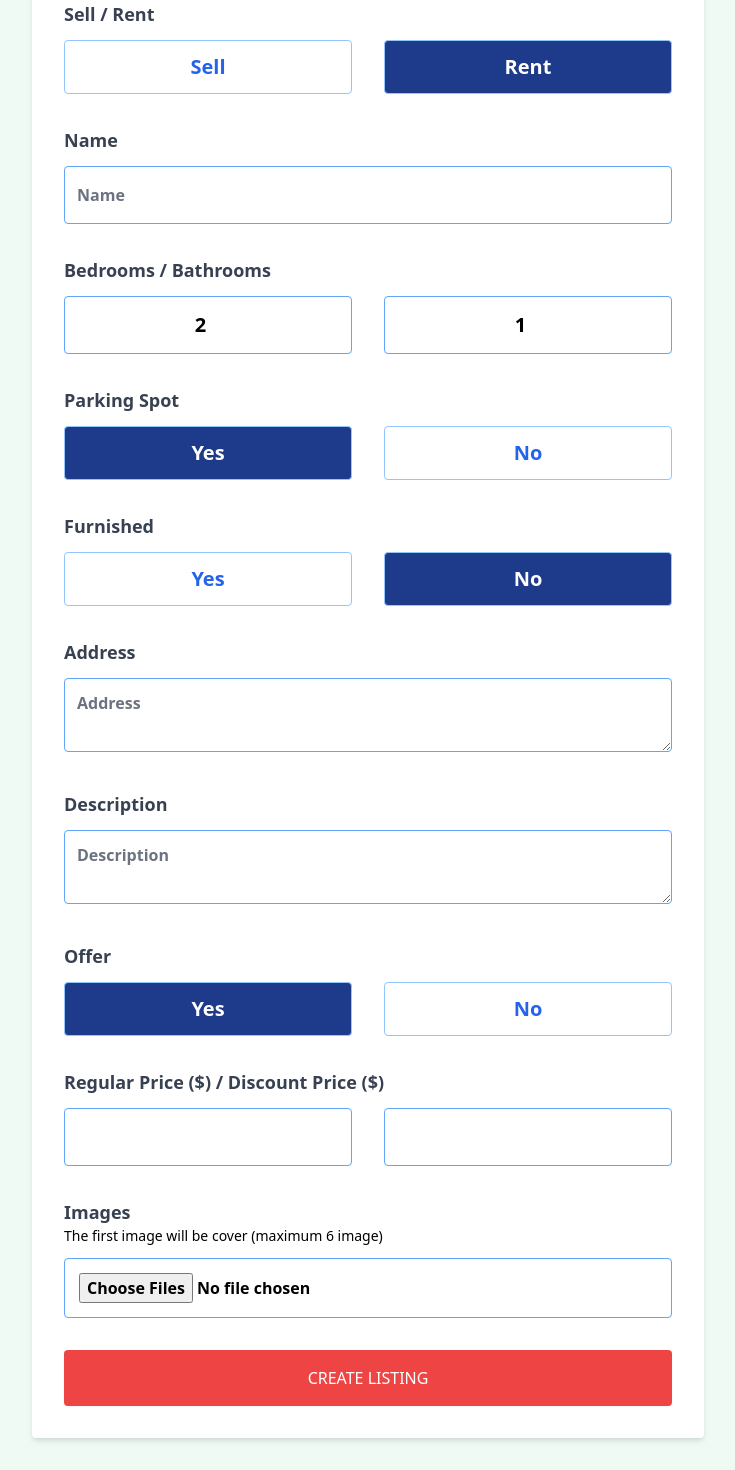
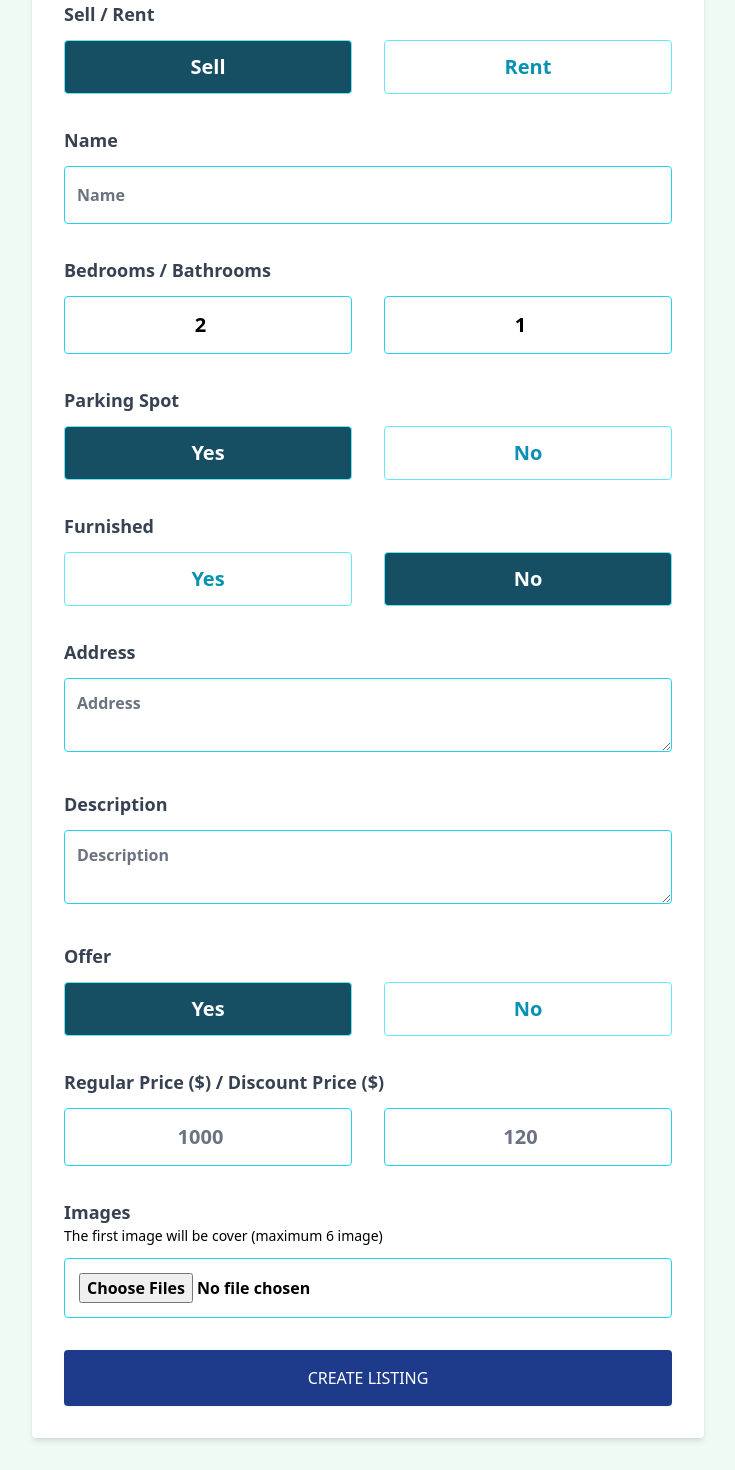
Before and after one commit to abrarzahed/react-realtor-clone, a React (Create React App) app: page /create-listing in a window 1280 px wide. Shown: the part 204-1674 px from the top of the page, without its empty margins (272-1007 px from the left). Built offline with nearby package versions, Linux system fonts and the light colour scheme; no server answers.

Commit message:
completed createlisting form handling

```diff
--- a/src/pages/CreateListing.jsx
+++ b/src/pages/CreateListing.jsx
@@ -2,7 +2,7 @@ import { useState } from "react";
 
 export default function CreateListing() {
   const [formData, setFormData] = useState({
-    type: "rent",
+    type: "sell",
     name: "",
     bedrooms: 2,
     bathrooms: 1,
@@ -13,9 +13,42 @@ export default function CreateListing() {
     offer: true,
     regularPrice: "",
     discountPrice: "",
+    images: {},
   });
 
-  const onFieldsChange = () => {};
+  const onFieldsChange = (e, fieldValue) => {
+    e.preventDefault();
+    const { name, type, value, files } = e.target;
+
+    console.log(files);
+
+    if (type === "button") {
+      setFormData((prev) => {
+        return {
+          ...prev,
+          [name]: fieldValue,
+        };
+      });
+    }
+
+    if (type === "text" || type === "textarea" || type === "number") {
+      setFormData((prev) => {
+        return {
+          ...prev,
+          [name]: value,
+        };
+      });
+    }
+
+    if (type === "file") {
+      setFormData((prev) => {
+        return {
+          ...prev,
+          [name]: files,
+        };
+      });
+    }
+  };
 
   return (
     <main className="px-4 my-8">
@@ -23,7 +56,7 @@ export default function CreateListing() {
         <h1 className="text-3xl border-b-2 pb-[14px] mb-6 font-bold text-gray-800">
           Create a Listing
         </h1>
-        <form id="form">
+        <form>
           {/* ============ Sell or Rent ============ */}
           <div className="my-8 input-group">
             <p className="font-semibold mb-3 text-lg text-gray-700">
@@ -31,23 +64,25 @@ export default function CreateListing() {
             </p>
             <div className="flex space-x-8 items-center">
               <button
-                name="sell"
+                onClick={(e) => onFieldsChange(e, "sell")}
+                name="type"
                 type="button"
-                className={`w-full border  border-blue-300 rounded p-3 text-xl font-semibold ${
+                className={`w-full border  border-cyan-300 rounded p-3 text-xl font-semibold ${
                   formData.type === "sell"
-                    ? "bg-blue-900 text-white"
-                    : "bg-white text-blue-600"
+                    ? "bg-cyan-900 text-white"
+                    : "bg-white text-cyan-600"
                 }`}
               >
                 Sell
               </button>
               <button
-                name="rent"
+                onClick={(e) => onFieldsChange(e, "rent")}
+                name="type"
                 type="button"
-                className={`w-full border border-blue-300  rounded p-3 text-xl font-semibold ${
+                className={`w-full border border-cyan-300  rounded p-3 text-xl font-semibold ${
                   formData.type === "rent"
-                    ? "bg-blue-900 text-white"
-                    : "bg-white text-blue-600"
+                    ? "bg-cyan-900 text-white"
+                    : "bg-white text-cyan-600"
                 }`}
               >
                 Rent
@@ -65,7 +100,7 @@ export default function CreateListing() {
               maxLength="32"
               type="text"
               placeholder="Name"
-              className="w-full rounded py-4 border border-blue-400 font-semibold"
+              className="w-full rounded py-4 border border-cyan-400 focus:border-cyan-300 font-semibold"
               required
               onChange={onFieldsChange}
             />
@@ -82,7 +117,7 @@ export default function CreateListing() {
                 value={formData.bedrooms}
                 type="number"
                 placeholder="4"
-                className="w-full rounded py-[14px] border border-blue-400 text-center text-xl font-semibold"
+                className="w-full rounded py-[14px] border border-cyan-400 focus:border-cyan-300 text-center text-xl font-semibold"
                 onChange={onFieldsChange}
                 required
               />
@@ -91,7 +126,7 @@ export default function CreateListing() {
                 value={formData.bathrooms}
                 placeholder="2"
                 type="number"
-                className="w-full rounded py-[14px] border border-blue-400 text-center text-xl font-semibold"
+                className="w-full rounded py-[14px] border border-cyan-400 focus:border-cyan-300 text-center text-xl font-semibold"
                 onChange={onFieldsChange}
                 required
               />
@@ -107,22 +142,24 @@ export default function CreateListing() {
               <button
                 name="parkingSpot"
                 type="button"
-                className={`w-full border  border-blue-300 rounded p-3 text-xl font-semibold ${
+                className={`w-full border  border-cyan-300 rounded p-3 text-xl font-semibold ${
                   formData.parkingSpot
-                    ? "bg-blue-900 text-white"
-                    : "bg-white text-blue-600"
+                    ? "bg-cyan-900 text-white"
+                    : "bg-white text-cyan-600"
                 }`}
+                onClick={(e) => onFieldsChange(e, true)}
               >
                 Yes
               </button>
               <button
                 name="parkingSpot"
                 type="button"
-                className={`w-full border  border-blue-300 rounded p-3 text-xl font-semibold ${
+                className={`w-full border  border-cyan-300 rounded p-3 text-xl font-semibold ${
                   !formData.parkingSpot
-                    ? "bg-blue-900 text-white"
-                    : "bg-white text-blue-600"
+                    ? "bg-cyan-900 text-white"
+                    : "bg-white text-cyan-600"
                 }`}
+                onClick={(e) => onFieldsChange(e, false)}
               >
                 No
               </button>
@@ -138,22 +175,24 @@ export default function CreateListing() {
               <button
                 name="isFurnished"
                 type="button"
-                className={`w-full border  border-blue-300 rounded p-3 text-xl font-semibold ${
+                className={`w-full border  border-cyan-300 rounded p-3 text-xl font-semibold ${
                   formData.isFurnished
-                    ? "bg-blue-900 text-white"
-                    : "bg-white text-blue-600"
+                    ? "bg-cyan-900 text-white"
+                    : "bg-white text-cyan-600"
                 }`}
+                onClick={(e) => onFieldsChange(e, true)}
               >
                 Yes
               </button>
               <button
                 name="isFurnished"
                 type="button"
-                className={`w-full border  border-blue-300 rounded p-3 text-xl font-semibold ${
+                className={`w-full border  border-cyan-300 rounded p-3 text-xl font-semibold ${
                   !formData.isFurnished
-                    ? "bg-blue-900 text-white"
-                    : "bg-white text-blue-600"
+                    ? "bg-cyan-900 text-white"
+                    : "bg-white text-cyan-600"
                 }`}
+                onClick={(e) => onFieldsChange(e, false)}
               >
                 No
               </button>
@@ -168,7 +207,7 @@ export default function CreateListing() {
               value={formData.address}
               type="text"
               placeholder="Address"
-              className="w-full rounded py-3 border border-blue-400 font-semibold"
+              className="w-full rounded py-3 border border-cyan-400 focus:border-cyan-300 font-semibold"
               required
               onChange={onFieldsChange}
             ></textarea>
@@ -184,7 +223,7 @@ export default function CreateListing() {
               value={formData.description}
               type="text"
               placeholder="Description"
-              className="w-full rounded py-3 border border-blue-400 font-semibold"
+              className="w-full rounded py-3 border border-cyan-400 focus:border-cyan-300 font-semibold"
               required
               onChange={onFieldsChange}
             ></textarea>
@@ -197,22 +236,24 @@ export default function CreateListing() {
               <button
                 name="offer"
                 type="button"
-                className={`w-full border  border-blue-300 rounded p-3 text-xl font-semibold ${
+                className={`w-full border  border-cyan-300 rounded p-3 text-xl font-semibold ${
                   formData.offer
-                    ? "bg-blue-900 text-white"
-                    : "bg-white text-blue-600"
+                    ? "bg-cyan-900 text-white"
+                    : "bg-white text-cyan-600"
                 }`}
+                onClick={(e) => onFieldsChange(e, true)}
               >
                 Yes
               </button>
               <button
                 name="offer"
                 type="button"
-                className={`w-full border  border-blue-300 rounded p-3 text-xl font-semibold ${
+                className={`w-full border  border-cyan-300 rounded p-3 text-xl font-semibold ${
                   !formData.offer
-                    ? "bg-blue-900 text-white"
-                    : "bg-white text-blue-600"
+                    ? "bg-cyan-900 text-white"
+                    : "bg-white text-cyan-600"
                 }`}
+                onClick={(e) => onFieldsChange(e, false)}
               >
                 No
               </button>
@@ -227,18 +268,20 @@ export default function CreateListing() {
             <div className="flex space-x-8 items-center">
               <input
                 name="regularPrice"
+                placeholder="1000"
                 value={formData.regularPrice}
                 type="number"
-                className="w-full rounded py-[14px] border border-blue-400 text-center text-xl font-semibold"
+                className="w-full rounded py-[14px] border border-cyan-400 focus:border-cyan-300 text-center text-xl font-semibold"
                 onChange={onFieldsChange}
                 required
               />
               <input
+                placeholder={formData.offer ? "120" : ""}
                 disabled={!formData.offer}
                 name="discountPrice"
                 value={formData.discountPrice}
                 type="number"
-                className="w-full rounded py-[14px] border border-blue-400 text-center text-xl font-semibold disabled:bg-gray-200 disabled:border-gray-200 disabled:cursor-none"
+                className="w-full rounded py-[14px] border border-cyan-400 focus:border-cyan-300 text-center text-xl font-semibold disabled:bg-gray-200 disabled:border-gray-200"
                 onChange={onFieldsChange}
                 required={formData.offer}
               />
@@ -254,21 +297,20 @@ export default function CreateListing() {
             <div className="flex space-x-8 items-center">
               <input
                 name="images"
-                value={formData.regularPrice}
                 type="file"
-                className="w-full rounded px-[14px] py-[14px] border border-blue-400 text-center font-semibold"
-                onChange={onFieldsChange}
+                className="w-full rounded px-[14px] py-[14px] border border-cyan-400 focus:border-cyan-300 text-center font-semibold"
+                onChange={(e) => onFieldsChange(e)}
                 accept=".jpg,.jpeg,.png,.svg"
                 required
                 multiple
-                max="6"
+                maxLength="6"
               />
             </div>
           </div>
 
           <button
             type="submit"
-            className="bg-red-500 w-full rounded text-white p-4 shadow-sm uppercase text-md font-medium hover:bg-red-700 transition duration-250 disabled:bg-gray-200 disabled:cursor-none"
+            className="bg-blue-900 w-full rounded text-white p-4 shadow-sm uppercase text-md font-medium hover:bg-blue-800 transition duration-250 disabled:bg-gray-200 disabled:cursor-none"
           >
             Create Listing
           </button>
```
